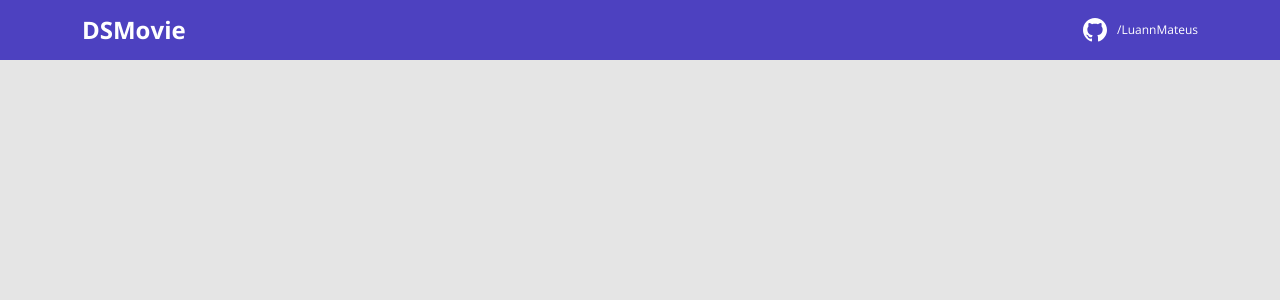
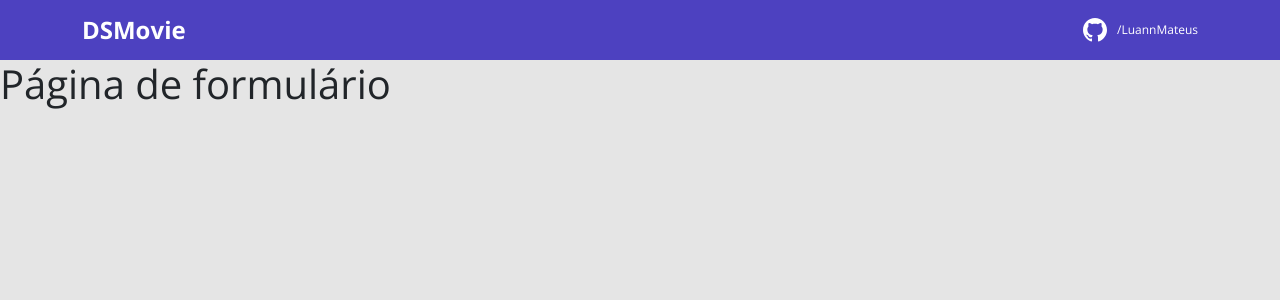
Before and after one commit to LuannMateus/sds-dsmovie, a React (Create React App) app in the folder frontend/: page /form/1 in a window 1280 px wide. Shown: the top 300 px of the page. Built offline with nearby package versions, Linux system fonts and the light colour scheme; the HTML template or start-up script is replaced by a standard one.

Commit message:
Add routes

```diff
--- a/frontend/package.json
+++ b/frontend/package.json
@@ -10,9 +10,11 @@
     "@types/node": "^16.7.13",
     "@types/react": "^17.0.20",
     "@types/react-dom": "^17.0.9",
+    "@types/react-router-dom": "5.3.2",
     "bootstrap": "5.1.3",
     "react": "^17.0.2",
     "react-dom": "^17.0.2",
+    "react-router-dom": "6.2.1",
     "react-scripts": "5.0.0",
     "typescript": "^4.4.2",
     "web-vitals": "^2.1.0"
--- a/frontend/src/App.tsx
+++ b/frontend/src/App.tsx
@@ -1,9 +1,21 @@
-import { Home } from 'pages/Home';
+import { Navbar } from 'components/Navbar';
+import { Form } from 'pages/Form';
+import { Listing } from 'pages/Listing';
+
+import { BrowserRouter, Routes, Route } from 'react-router-dom';
 
 function App() {
   return (
     <div className="App">
-      <Home />
+      <BrowserRouter>
+        <Navbar />
+        <Routes>
+          <Route path="/" element={<Listing />} />
+          <Route path="/form">
+            <Route path=":movieId" element={<Form />} />
+          </Route>
+        </Routes>
+      </BrowserRouter>
     </div>
   );
 }
--- /dev/null
+++ b/frontend/src/pages/Form/index.tsx
@@ -0,0 +1,7 @@
+export const Form = () => {
+  return (
+    <div>
+      <h1>Página de formulário</h1>
+    </div>
+  );
+};
--- /dev/null
+++ b/frontend/src/pages/Listing/index.tsx
@@ -0,0 +1,7 @@
+export const Listing = () => {
+  return (
+    <div>
+      <h1>Página de listagem</h1>
+    </div>
+  );
+};
```
Also changed, not shown: 1 other file (tests, documents, lock files or other folders).
